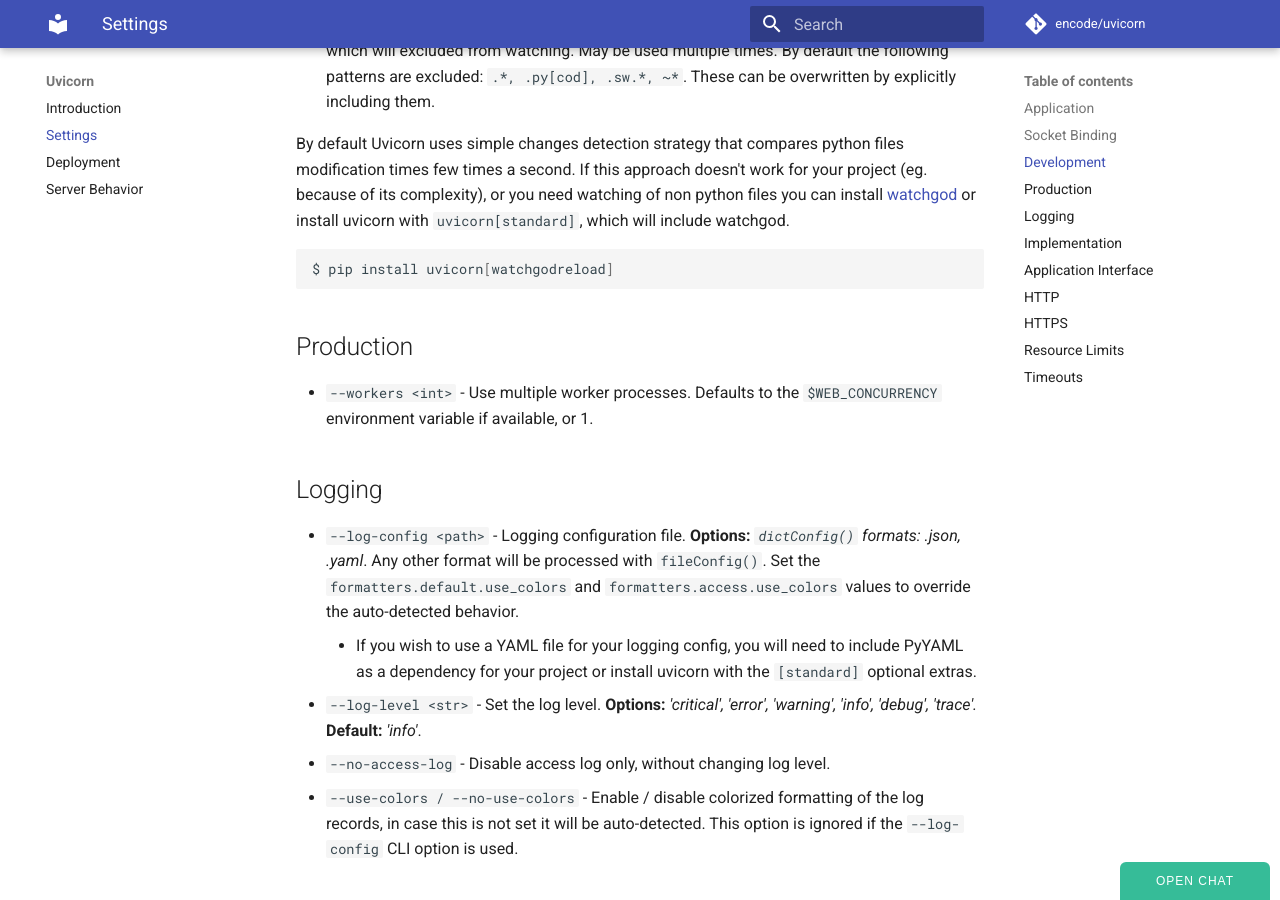
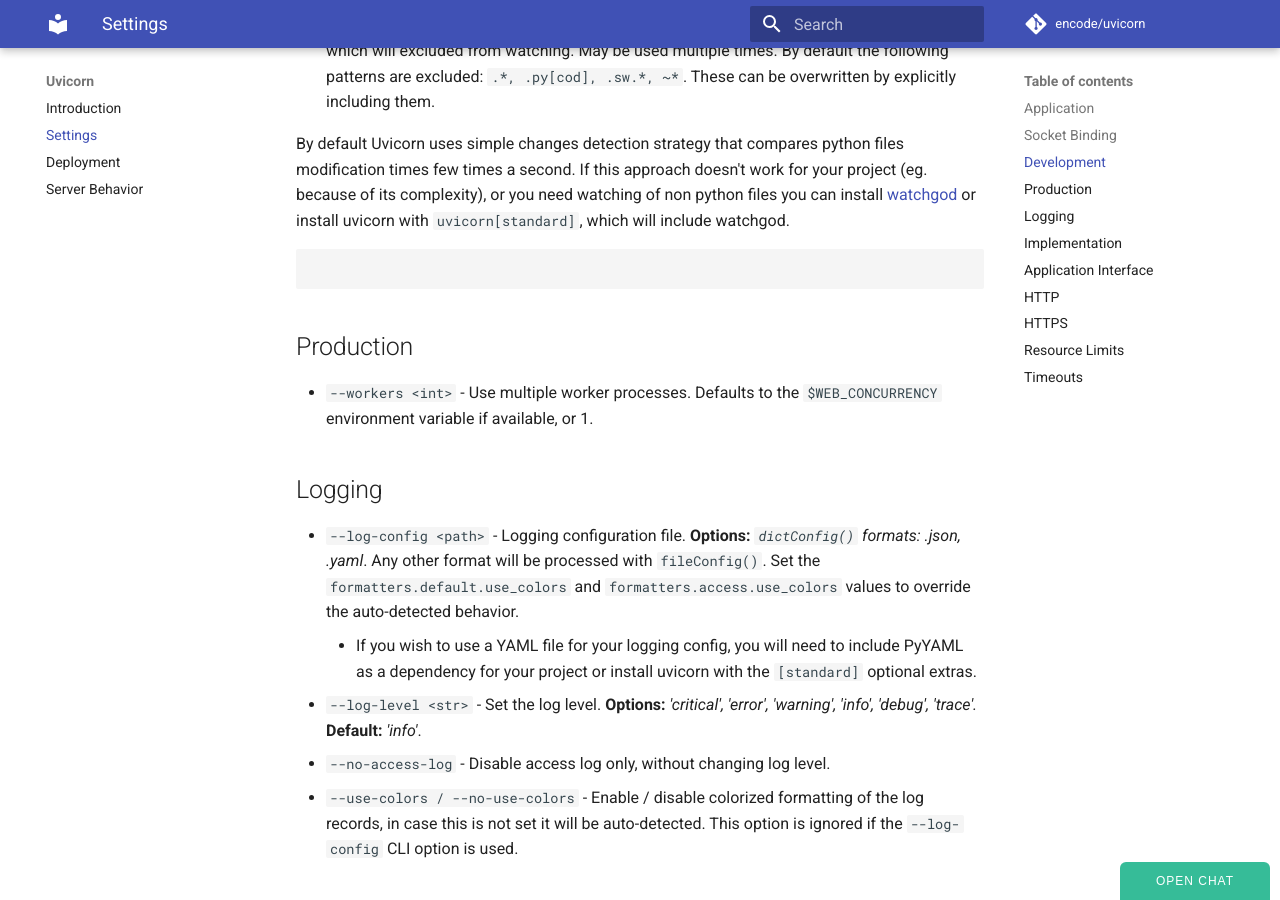
Before and after one commit to encode/uvicorn, an MkDocs documentation site: the page built from docs/settings.md, in a window 1280 px wide and 900 px high, scrolled down 1075 px. Built offline with MkDocs 1.6.1 and Material for MkDocs 9.7.7, drawn with Linux system fonts in a browser that asks for light colours; comment, search, counter and statistics services are not loaded.

Commit message:
Remove installation hint for watchgod
Co-authored-by: euri10 <euri10@users.noreply.github.com>

````diff
--- a/docs/settings.md
+++ b/docs/settings.md
@@ -29,7 +29,6 @@
 By default Uvicorn uses simple changes detection strategy that compares python files modification times few times a second. If this approach doesn't work for your project (eg. because of its complexity), or you need watching of non python files you can install [watchgod](https://pypi.org/project/watchgod/) or install uvicorn with `uvicorn[standard]`, which will include watchgod.
 
 ```
-$ pip install uvicorn[watchgodreload]
 ```
 
 ## Production
````
